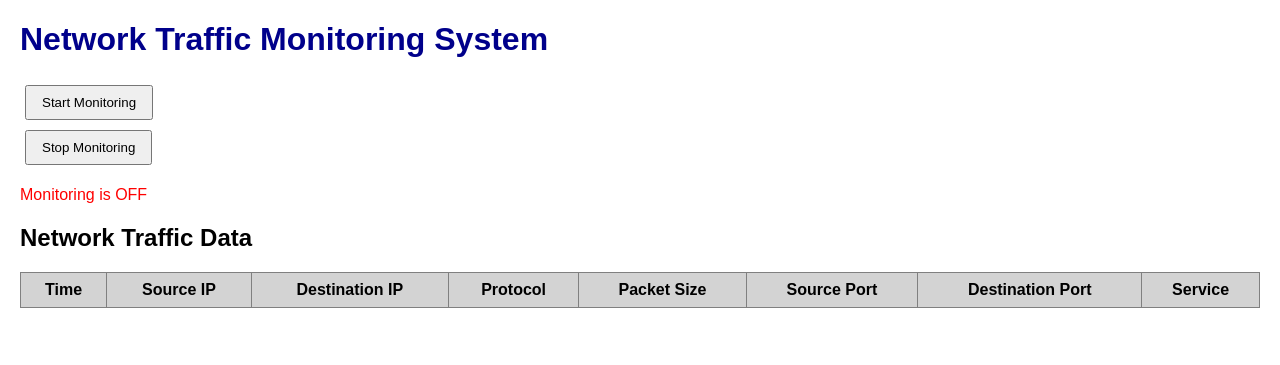
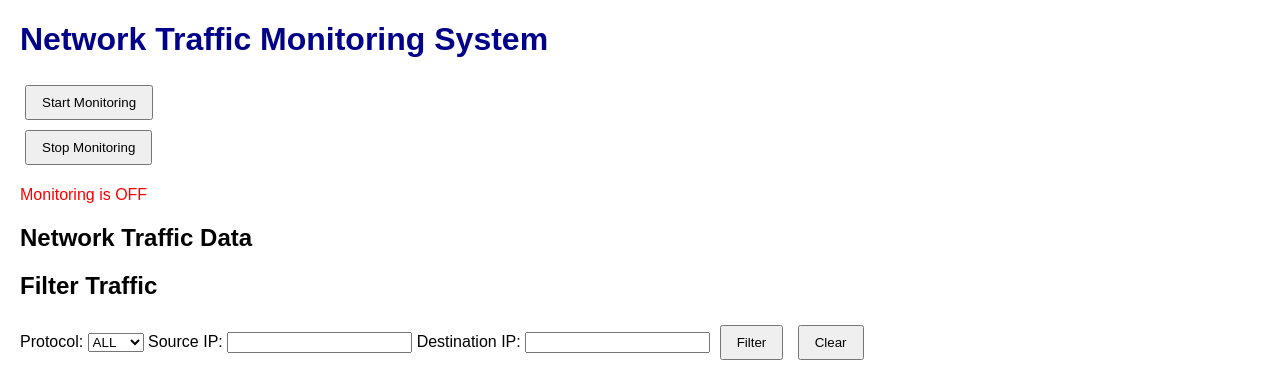
Before and after one commit to Farah-Tanveer/Netra, a Flask app: page / in a window 1280 px wide. Shown: the top 365 px of the page. Run offline with Flask 3, Linux system fonts and the light colour scheme; lists and menus that the app fills with data are empty.

Commit message:
Implemented filtering by protocol, source IP, and destination IP using Pandas

```diff
--- a/app.py
+++ b/app.py
@@ -3,7 +3,6 @@ import pandas as pd
 
 app = Flask(__name__)
 
-# Monitoring State
 monitoring = False
 
 # Port → Service Mapping
@@ -16,14 +15,16 @@ port_service_map = {
     161: "SNMP"
 }
 
-@app.route('/')
+@app.route('/', methods=['GET', 'POST'])
 def home():
     global monitoring
+
+    data = []
 
     if monitoring:
         df = pd.read_csv("network_traffic.csv")
 
-        # Service Mapping
+        # Add Service Column
         services = []
         for port in df["Destination_Port"]:
             service = port_service_map.get(port, "Unknown")
@@ -31,10 +32,21 @@ def home():
 
         df["Service"] = services
 
+        # Apply Filters
+        protocol = request.form.get("protocol")
+        src_ip = request.form.get("src_ip")
+        dest_ip = request.form.get("dest_ip")
+
+        if protocol and protocol != "ALL":
+            df = df[df["Protocol"] == protocol]
+
+        if src_ip:
+            df = df[df["Source_IP"] == src_ip]
+
+        if dest_ip:
+            df = df[df["Destination_IP"] == dest_ip]
+
         data = df.to_dict(orient="records")
-
-    else:
-        data = []
 
     return render_template(
         "index.html",
--- a/templates/index.html
+++ b/templates/index.html
@@ -25,6 +25,29 @@
 {% endif %}
 <h2>Network Traffic Data</h2>
 
+<h2>Filter Traffic</h2>
+
+<form method="POST">
+
+<label>Protocol:</label>
+<select name="protocol">
+    <option value="ALL">ALL</option>
+    <option value="TCP">TCP</option>
+    <option value="UDP">UDP</option>
+    <option value="ICMP">ICMP</option>
+</select>
+
+<label>Source IP:</label>
+<input type="text" name="src_ip">
+
+<label>Destination IP:</label>
+<input type="text" name="dest_ip">
+
+<button type="submit">Filter</button>
+
+<button type="reset">Clear</button>
+
+</form>
 <table border="1">
 
 <tr>
```
